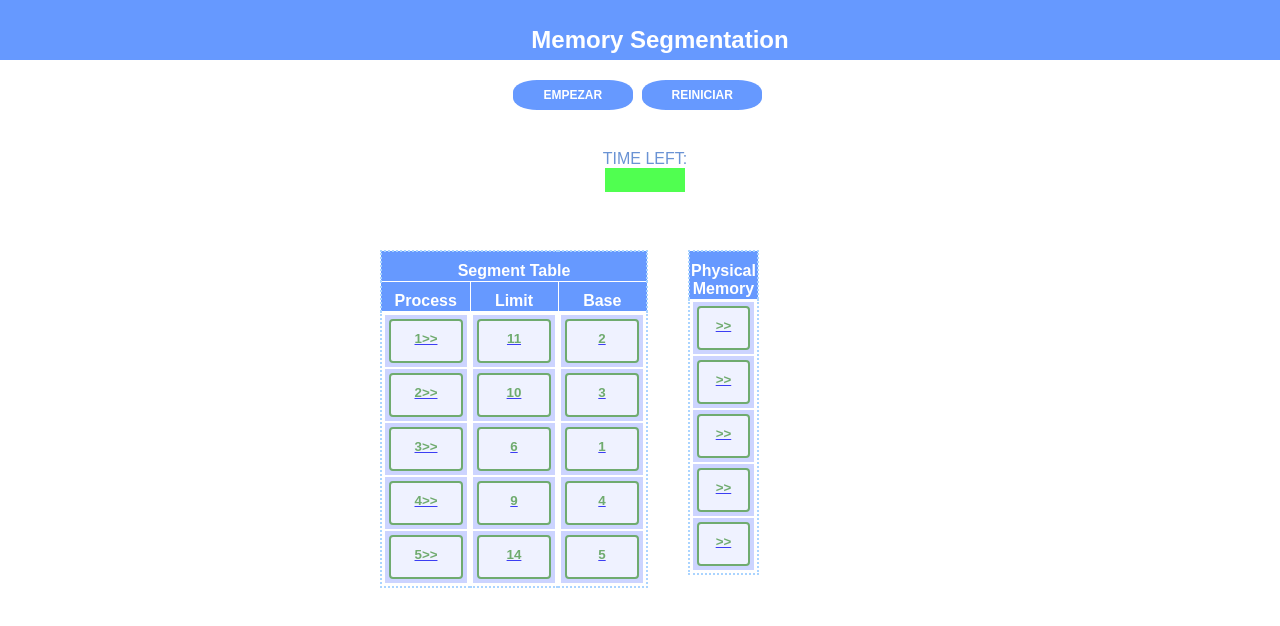
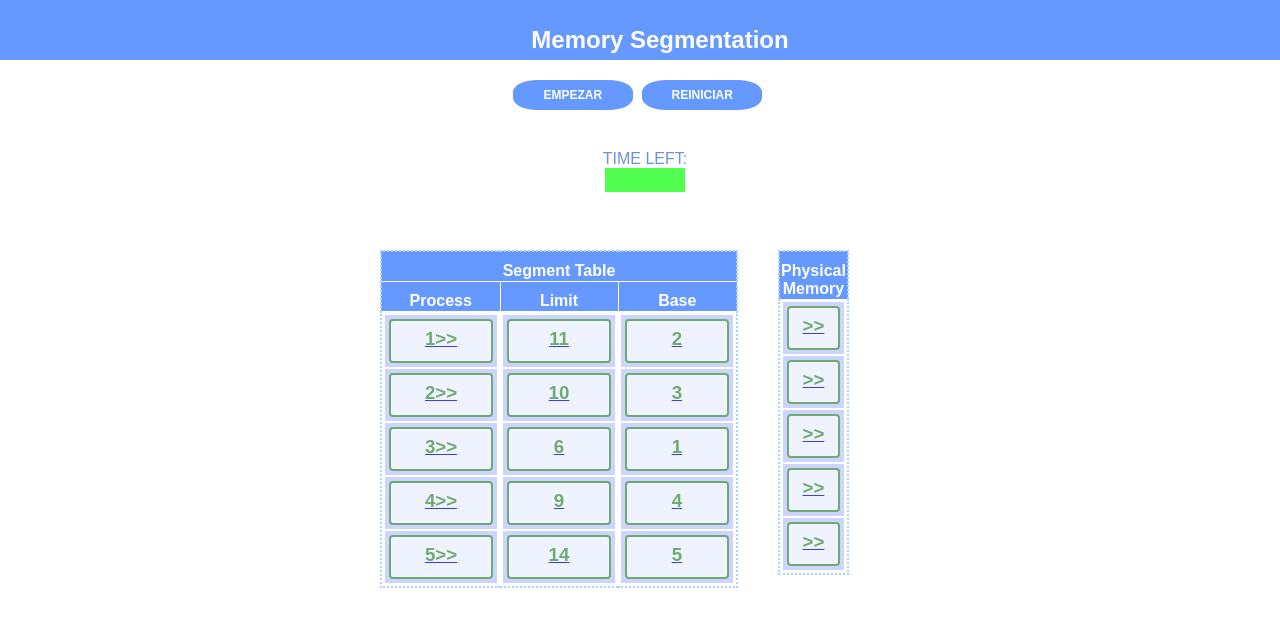
Before and after one commit to ingenierosantiago/segmentapp, a plain HTML site: page index.html in a window 1280 px wide. Both pictures are taken after a click on the button "REINICIAR". Drawn offline with Linux system fonts and the light colour scheme.

Commit message:
changes style2

```diff
--- a/index.html
+++ b/index.html
@@ -54,13 +54,13 @@
 			z-index: 10;
 			background-color: white;
 			text-align: center;
-			font-size: 10pt;
+			font-size: 14pt;
 			font-weight:bold;
 			opacity: 0.7;
 			filter: alpha(opacity=70);
 			/* without width, IE6/7 will not apply filter/opacity to the element ?! */
-			width: 70px;
-			height: 40px;
+			width: 100px;
+			height: 100px;
 			line-height: 35px;
 			/* round corners */
 			border-radius: 4px; /* Opera, Chrome */
@@ -78,7 +78,7 @@
 			z-index: 10;
 			background-color: white;
 			text-align: center;
-			font-size: 10pt;
+			font-size: 14pt;
 			font-weight:bold;
 			opacity: 0.7;
 			filter: alpha(opacity=70);
```
Also changed, not shown: 1 other file.
